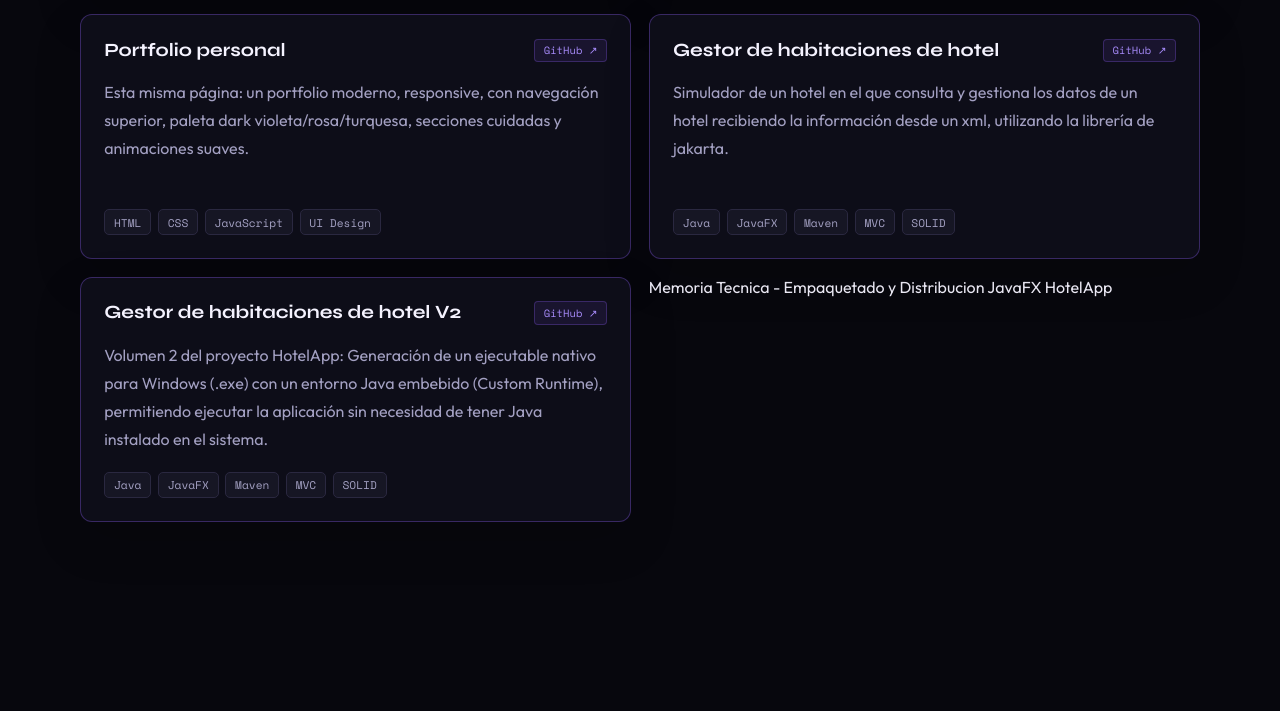
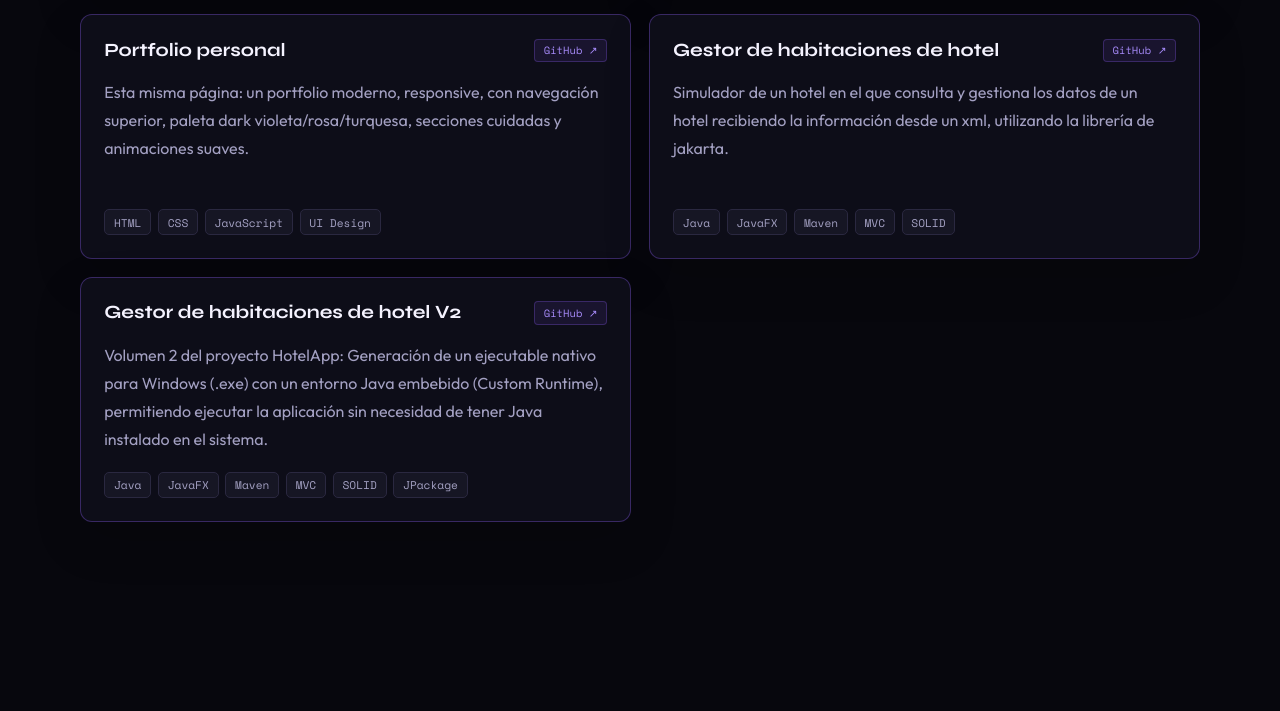
Before and after one commit to David-Dama/portfolio-ipe, a website: page index.html in a window 1280 px wide. Shown: the part 6576-7287 px from the top of the page. Drawn offline with nearby package versions, Linux system fonts and the light colour scheme.

Commit message:
correcion error

```diff
--- a/index.html
+++ b/index.html
@@ -494,10 +494,9 @@
                       aplicación sin necesidad de tener Java instalado en el sistema.
                   </p>
                   <footer>
-                      <b>Java</b><b>JavaFX</b><b>Maven</b><b>MVC</b><b>SOLID</b>
+                      <b>Java</b><b>JavaFX</b><b>Maven</b><b>MVC</b><b>SOLID</b><b>JPackage</b>
                   </footer></a
               >
-              Memoria Tecnica - Empaquetado y Distribucion JavaFX HotelApp
           </div>
         </div>
       </section>
```
